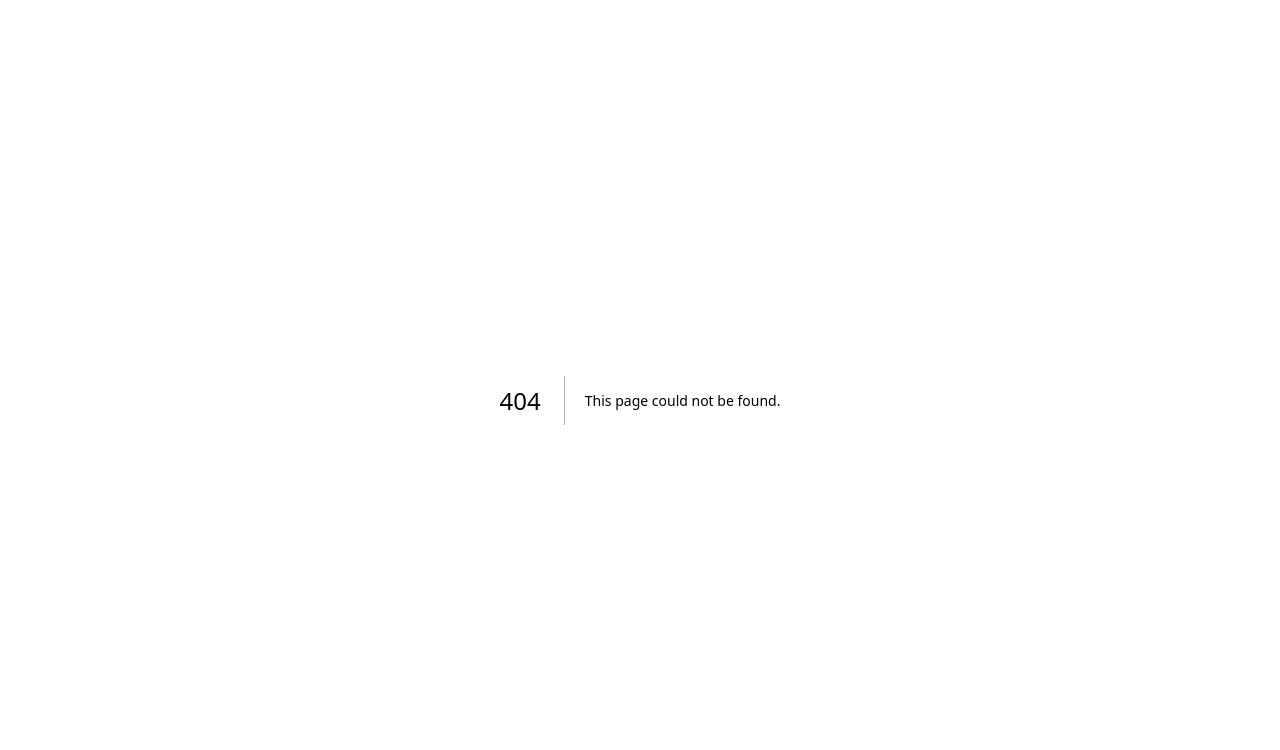
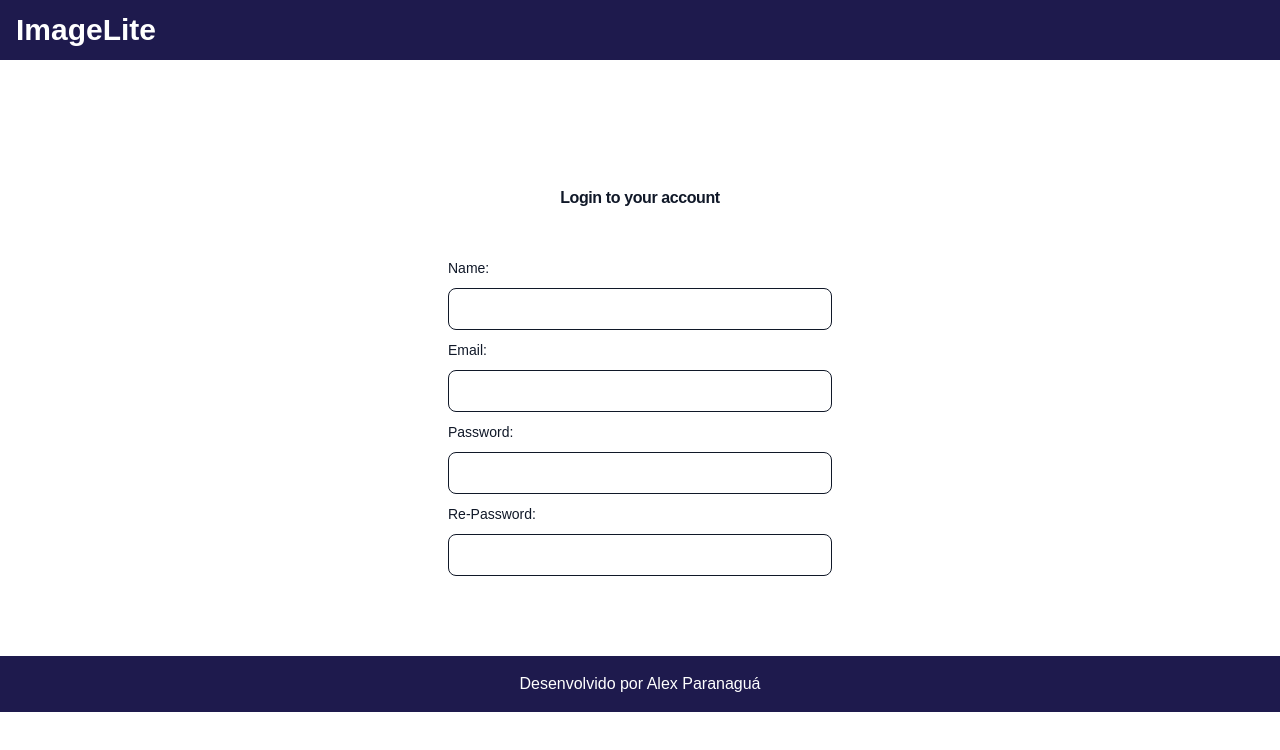
Before and after one commit to alexparanagua/ReactSpringBoot, a Next.js app in the folder imagelite/: page /login in a window 1280 px wide. Before the commit this address had no page. Shown: the top 750 px of the page. Built offline with nearby package versions, Linux system fonts and the light colour scheme; a web font is replaced by a local one.

Commit message:
formLogin

```diff
--- /dev/null
+++ b/imagelite/src/app/login/page.tsx
@@ -0,0 +1,54 @@
+'use client'
+
+import { Template, RenderIf, Input } from "@/components"
+import { useState } from "react"
+
+export default function Login(){
+    const [loading, setLoading] = useState<boolean>(false);
+    const [newUserState, setNewUserState] = useState<boolean>(true);
+
+    return (
+        <Template loading={loading}>
+            <div className="flex min-h-full flex-1 flex-col justify-center px-6 py-12 lg:px-8">
+                <div className="sm:mx-auto sm:w-full sm:max-w-sm">
+                    <h2 className="text-gray-900 mt-10 text-center text-1xl font-bold leading-9 tracking-tight">
+                        Login to your account
+                    </h2>
+                </div>
+                <div className="mt-10 sm:mx-auto sm:w-full sm:max-w-sm">
+                    <form className="space-y-2">
+                        <RenderIf condition={newUserState}>
+                            <div>
+                                <label className="block text-sm font-medium leading-6 text-gray-900">Name:</label>
+                            </div>
+                            <div className="mt-2">
+                                <Input style="w-full" id="name"/>
+                            </div>
+                        </RenderIf>
+                        <div>
+                            <label className="block text-sm font-medium leading-6 text-gray-900">Email:</label>
+                        </div>
+                        <div className="mt-2">
+                            <Input style="w-full" id="email"/>
+                        </div>
+                        <div>
+                            <label className="block text-sm font-medium leading-6 text-gray-900">Password:</label>
+                        </div>
+                        <div className="mt-2">
+                            <Input style="w-full" id="password" type="password"/>
+                        </div>
+                        <RenderIf condition={newUserState}>
+                            <div>
+                                <label className="block text-sm font-medium leading-6 text-gray-900">Re-Password:</label>
+                            </div>
+                            <div className="mt-2">
+                                <Input style="w-full" id="passwordMatch" type="password"/>
+                            </div>
+                        </RenderIf>
+                    </form>
+
+                </div>
+            </div>
+        </Template>
+    )
+}
--- a/imagelite/src/components/Template.tsx
+++ b/imagelite/src/components/Template.tsx
@@ -3,7 +3,7 @@
 import { ToastContainer } from 'react-toastify';
 
 interface TemplateProps {
-  children: React.ReactNode;
+  children?: React.ReactNode;
   loading?:boolean;
 }
 
@@ -27,7 +27,7 @@ export const Template: React.FC<TemplateProps> = (props: TemplateProps) => {
 
 interface RenderIfProps {
     condition?: boolean;
-    children: React.ReactNode;
+    children?: React.ReactNode;
 }
 
 export const RenderIf: React.FC<RenderIfProps> = ({condition=false, children}) => {
--- a/imagelite/src/components/input/Input.tsx
+++ b/imagelite/src/components/input/Input.tsx
@@ -6,10 +6,11 @@ interface InputProps {
     onChange?: (event:React.ChangeEvent<HTMLInputElement>) => void
     placeholder?: string;
     id?: string;
+    type?: string
 }
 
-export const Input: React.FC <InputProps> = ({value, style, ...etc}: InputProps) => {
+export const Input: React.FC <InputProps> = ({value, style, type = "text", ...etc}: InputProps) => {
     return (
-        <input type='text' value={value} {...etc} className={`${style} border px-5 py-2 rounded-lg text-gray-900`}/>
+        <input type={type} value={value} {...etc} className={`${style} border px-5 py-2 rounded-lg text-gray-900`}/>
     )
 }
```
